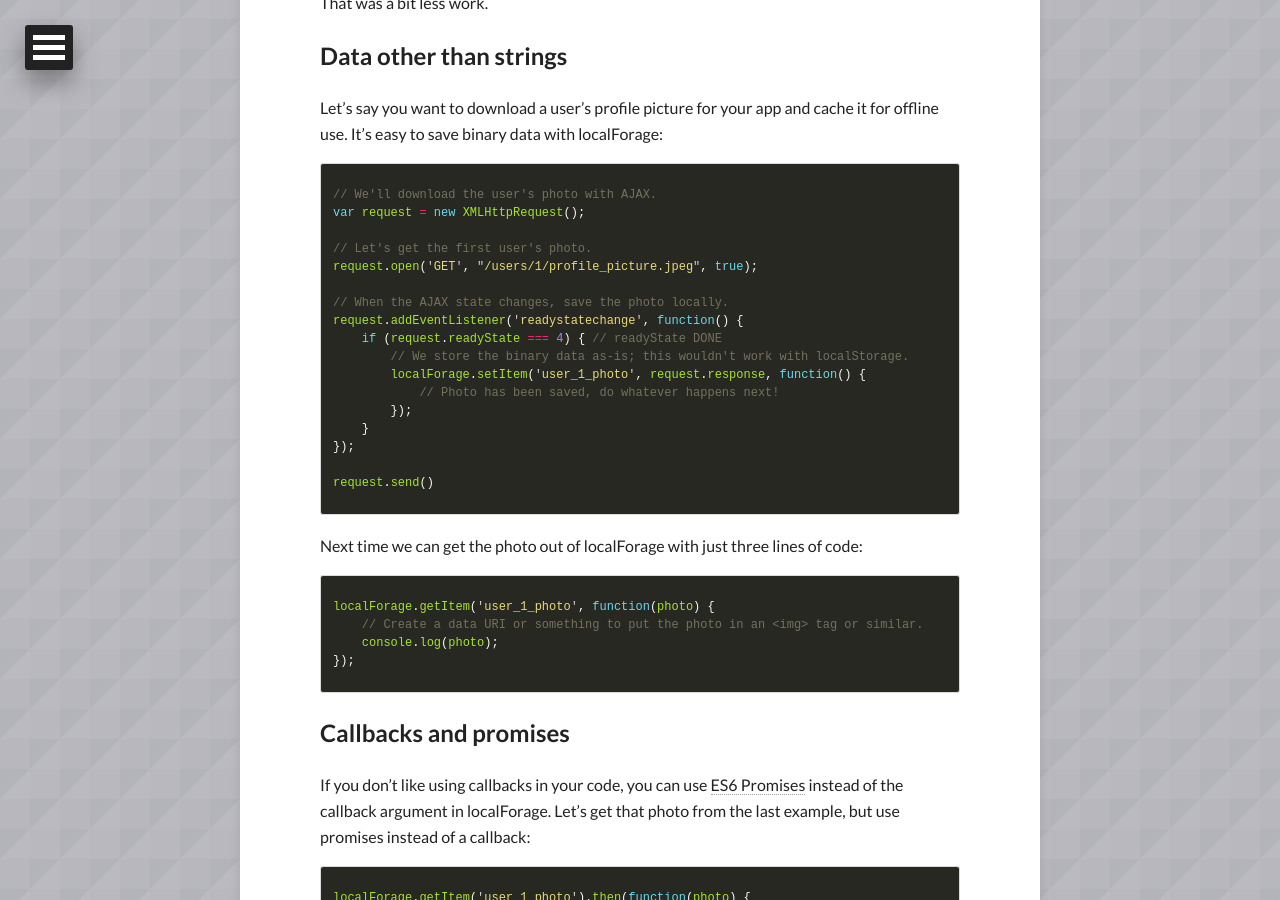
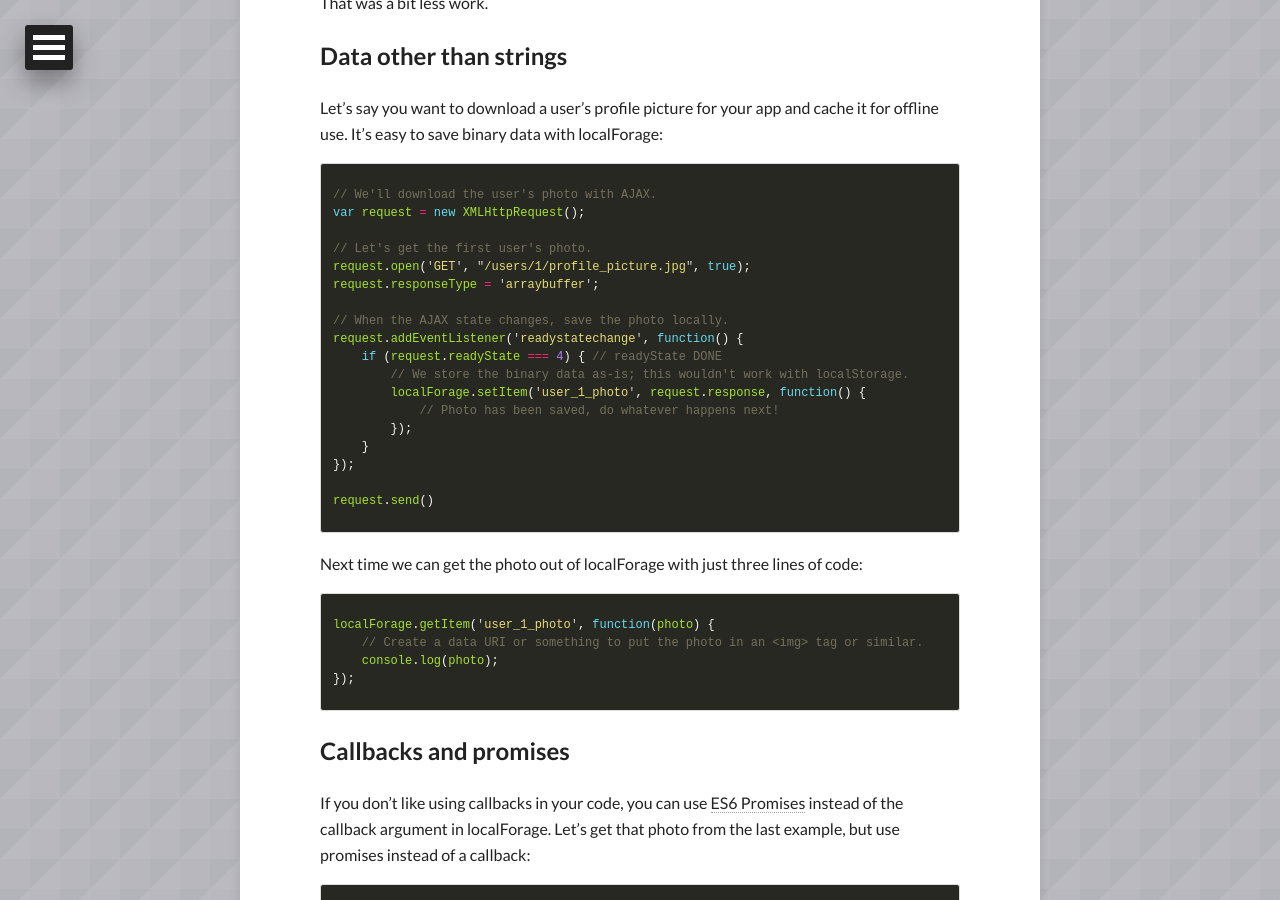
Before and after one commit to tofumatt/strongly-typed, a Jekyll site: the page built from _posts/2014-02-12-localforage-offline-storage-improved.md, in a window 1280 px wide and 900 px high, scrolled down 3701 px. Built offline with Jekyll 4.4.1, drawn with Linux system fonts in a browser that asks for light colours; nearby versions of some CDN libraries.

Commit message:
Set responseType

```diff
--- a/_posts/2014-02-12-localforage-offline-storage-improved.md
+++ b/_posts/2014-02-12-localforage-offline-storage-improved.md
@@ -131,7 +131,8 @@ Let's say you want to download a user's profile picture for your app and cache i
 var request = new XMLHttpRequest();
 
 // Let's get the first user's photo.
-request.open('GET', "/users/1/profile_picture.jpeg", true);
+request.open('GET', "/users/1/profile_picture.jpg", true);
+request.responseType = 'arraybuffer';
 
 // When the AJAX state changes, save the photo locally.
 request.addEventListener('readystatechange', function() {
```
